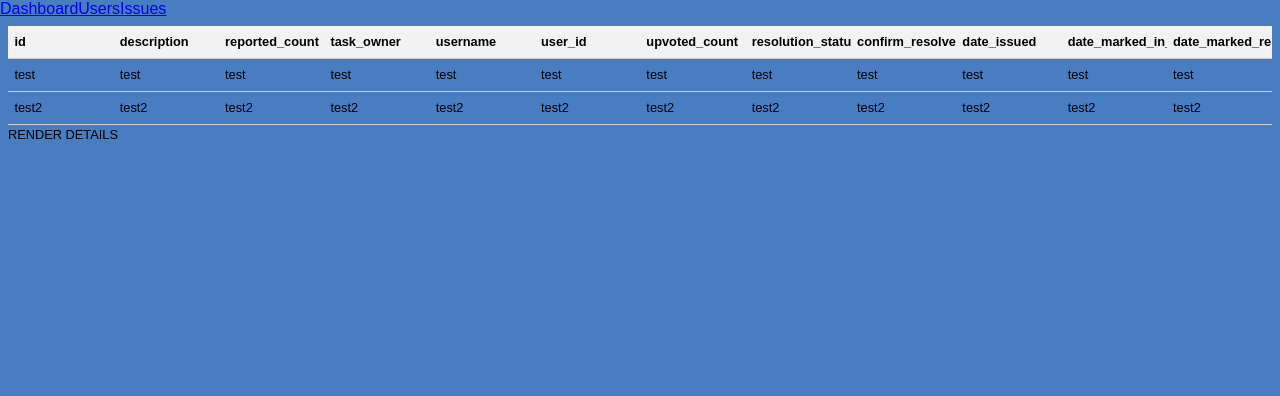
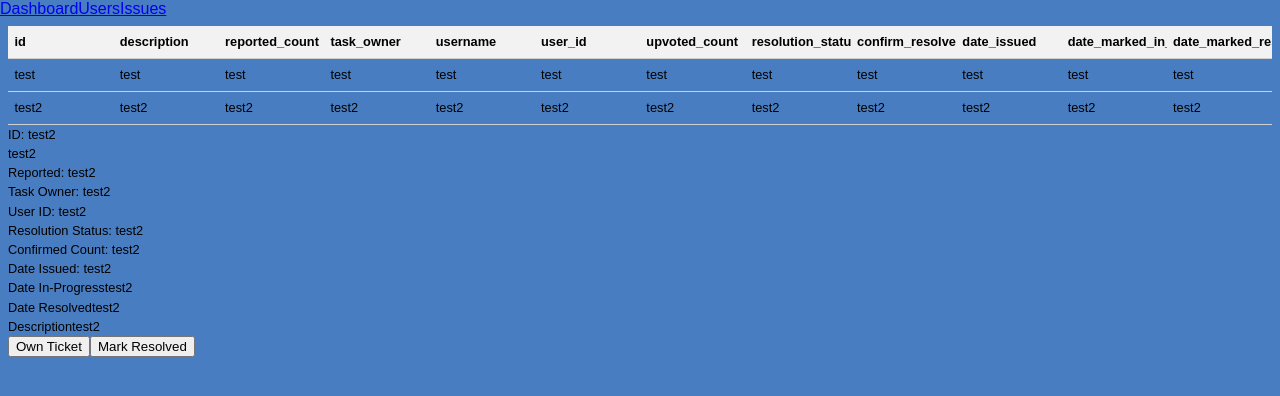
Before and after one commit to HRNYC32-BlueOcean/Gotham-311-Government, a React app: page /issues in a window 1280 px wide. Both pictures are taken after a click on the element 640 px from the left and 108 px from the top of the page. Shown: the top 396 px of the page. Built offline with nearby package versions, Linux system fonts and the light colour scheme; the HTML template or start-up script is replaced by a standard one.

Commit message:
issue detail fleshed out

```diff
--- a/src/components/IssuePage/IssuesEntry.jsx
+++ b/src/components/IssuePage/IssuesEntry.jsx
@@ -5,7 +5,6 @@ const IssuesEntry = (props) => {
 
   const handleClick = (e) => {
     setOpen(!open);
-    //pop out modal
   };
 
   //make name equal to props.issue.id
@@ -25,7 +24,32 @@ const IssuesEntry = (props) => {
         <div className="issue-data">{props.issue.date_marked_in_progress}</div>
         <div className="issue-data">{props.issue.date_marked_resolved}</div>
       </div>
-      {open ? <div>RENDER DETAILS</div> : null}
+      {open ? (
+        <div>
+          <div className="issue-data-detail">ID: {props.issue.id}</div>
+          <div className="issue-data-detail">{props.issue.upvoted_count}</div>
+          <div className="issue-data-detail">Reported: {props.issue.reported_count}</div>
+          <div className="issue-data-detail">Task Owner: {props.issue.task_owner}</div>
+          <div className="issue-data-detail">User ID: {props.issue.user_id}</div>
+          <div className="issue-data-detail">
+            Resolution Status: {props.issue.resolution_status}
+          </div>
+          <div className="issue-data-detail">
+            Confirmed Count: {props.issue.confirm_resolved_count}
+          </div>
+          <div className="issue-data-detail">Date Issued: {props.issue.date_issued}</div>
+          <div className="issue-data-detail">
+            Date In-Progress{props.issue.date_marked_in_progress}
+          </div>
+          <div className="issue-data-detail">Date Resolved{props.issue.date_marked_resolved}</div>
+          <div className="issue-data-detail">Description{props.issue.description}</div>
+          {/* maybe add a map? */}
+          {/* <img src={props.issue.img}></img> */}
+          {/* might need to do confitional rendering */}
+          <button>Own Ticket</button>
+          <button>Mark Resolved</button>
+        </div>
+      ) : null}
     </div>
   ) : null;
 };
```
Also changed, not shown: 1 other file (tests, documents, lock files or other folders).
